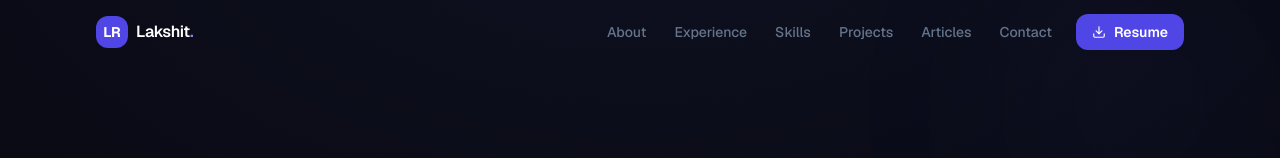
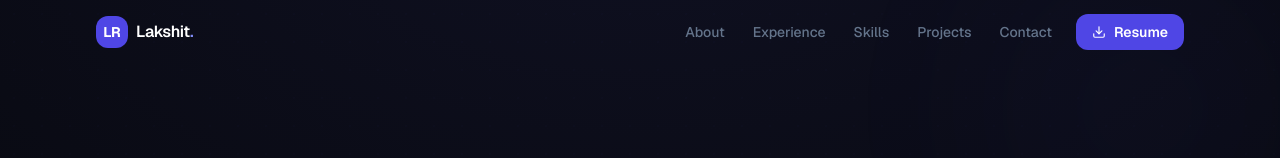
Before and after one commit to Lakshit0905/lakshit-portfolio, a Next.js app: page / in a window 1280 px wide. Shown: the top 158 px of the page. Built offline with nearby package versions, Linux system fonts and the light colour scheme.

Commit message:
Remove Articles section and nav link
Co-Authored-By: Claude Sonnet 4.6 <noreply@anthropic.com>

```diff
--- a/app/page.tsx
+++ b/app/page.tsx
@@ -5,7 +5,6 @@ import { About } from "@/components/sections/About";
 import { Experience } from "@/components/sections/Experience";
 import { Skills } from "@/components/sections/Skills";
 import { Projects } from "@/components/sections/Projects";
-import { Articles } from "@/components/sections/Articles";
 import { Contact } from "@/components/sections/Contact";
 
 const Divider = () => (
@@ -49,11 +48,6 @@ export default function HomePage() {
 
         <Divider />
 
-        {/* Articles — default bg */}
-        <Articles />
-
-        <Divider />
-
         {/* Contact — elevated with subtle indigo tint */}
         <div className="bg-[#0b0c17]">
           <Contact />
--- a/data/site.ts
+++ b/data/site.ts
@@ -27,7 +27,6 @@ export const siteConfig = {
     { label: "Experience", href: "#experience" },
     { label: "Skills", href: "#skills" },
     { label: "Projects", href: "#projects" },
-    { label: "Articles", href: "#articles" },
     { label: "Contact", href: "#contact" },
   ],
 };
```
